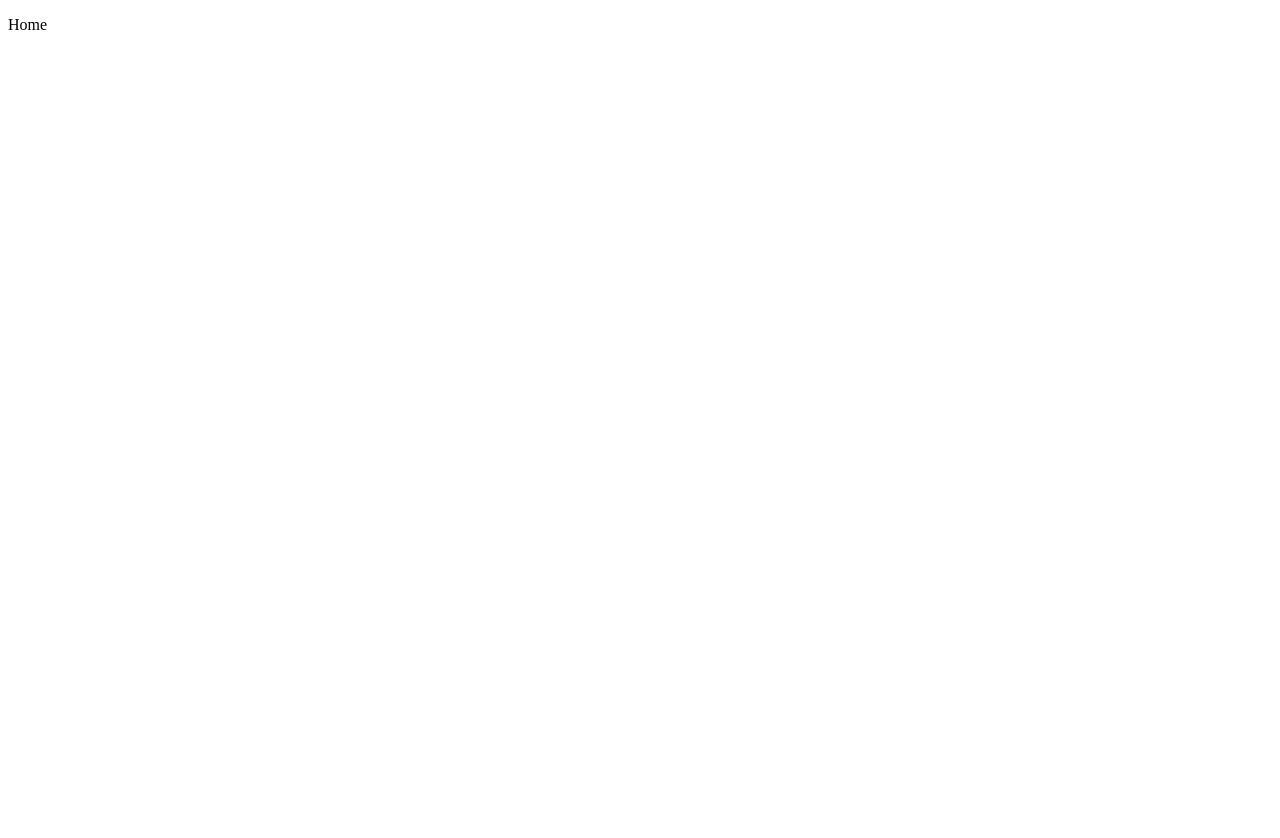
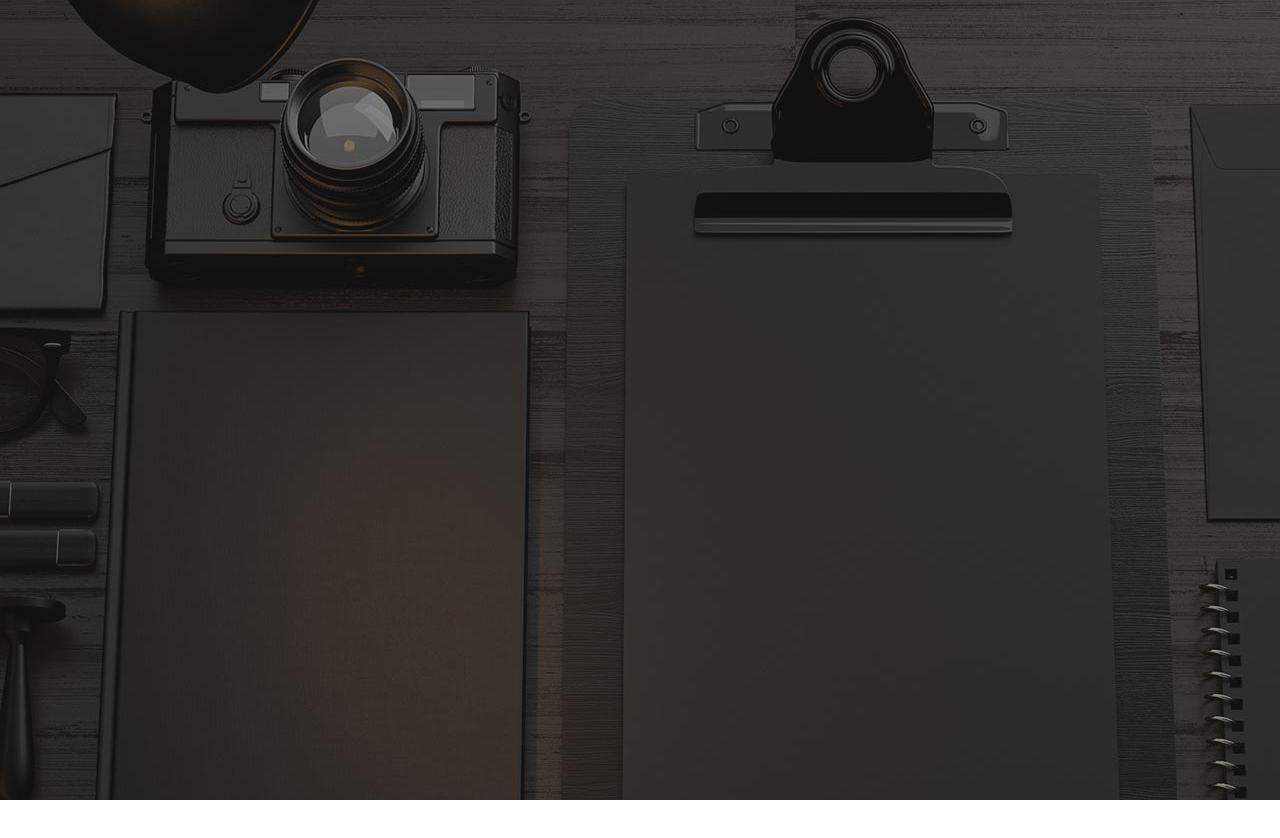
Before and after one commit to loicdauchy/Projet3ACS, a plain HTML site: page index.html in a window 1280 px wide. Shown: the top 838 px of the page. Before the commit the page ends 800 px from the top, so only its background shows below. Drawn offline with Linux system fonts and the light colour scheme.

Commit message:
first adding of header section

```diff
--- a/index.html
+++ b/index.html
@@ -8,20 +8,19 @@
     <link rel="stylesheet" href="style.css">
 </head>
 <body>
-   <header>
-    <p>Home</p>
+   <header class="container">
    </header>
    <main>
         <!-- class = aa1 aa2 aa3 ect... -->
-       <section id="aboutAgency">
+       <section id="aboutAgency" class="container">
 
        </section>
        <!-- class = ns1 ns2 ns3 ect...  -->
-       <section id="news">
+       <section id="news" class="container">
 
        </section>
        <!-- class = bg1 bg2 bg3 ect... -->
-       <section id="blog">
+       <section id="blog" class="container">
 
        </section>
        <!-- class = qa1 qa2 qa3 ect... -->
--- a/style.css
+++ b/style.css
@@ -28,7 +28,25 @@
 }
 @import url('https://fonts.googleapis.com/css2?family=Open+Sans&display=swap');
 /* pour l'appeler font-family: 'Open Sans', sans-serif; */
+body {
+    margin: 0;
+    padding: 0;
+}
+.container {
+    min-height: 100vh;
+    width: 100%;
+}
+/* contenu ici  */
 
+/* header */
+header {
+    background: url(media/header.png) fixed;
+}
+/* /header */
+
+
+
+/* fin contenu  */
 /* responsive mobile */
 @media screen and (max-width : 414px){
 
```
